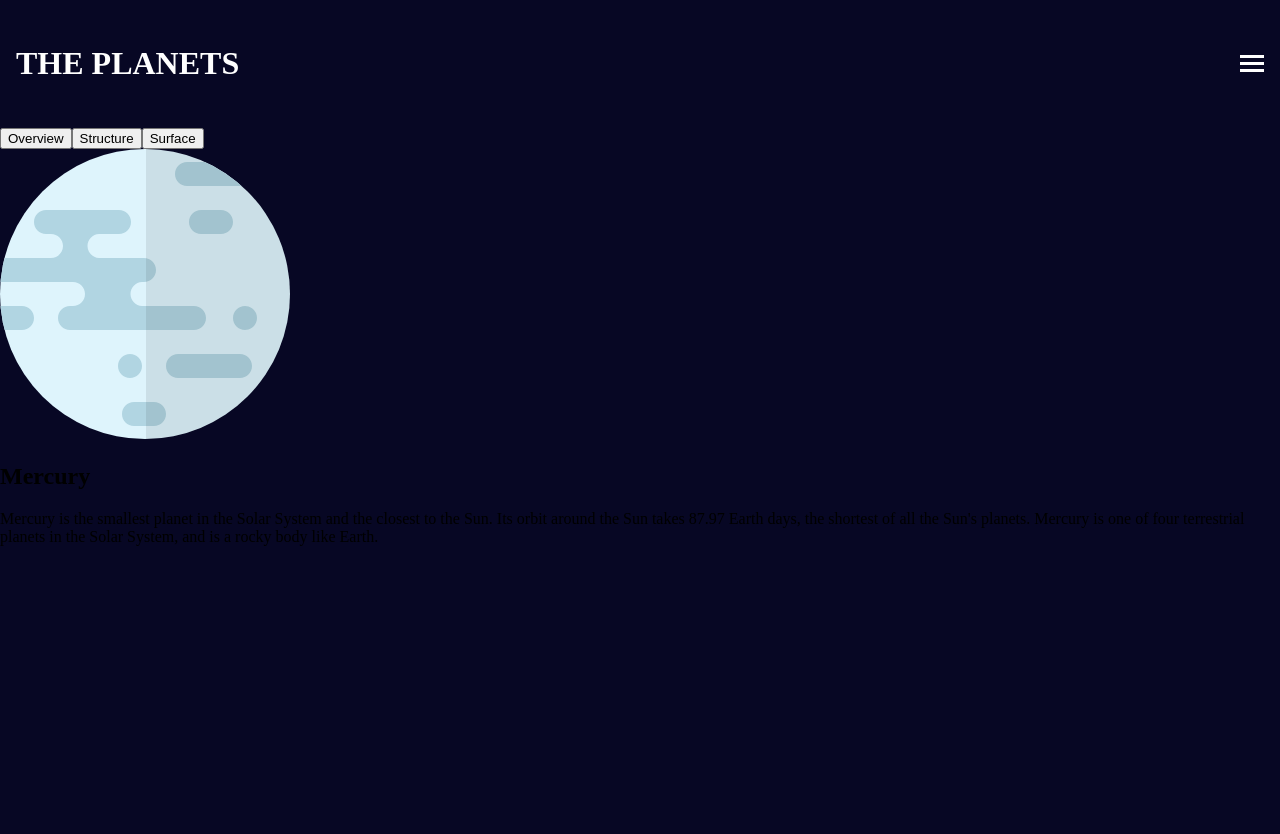
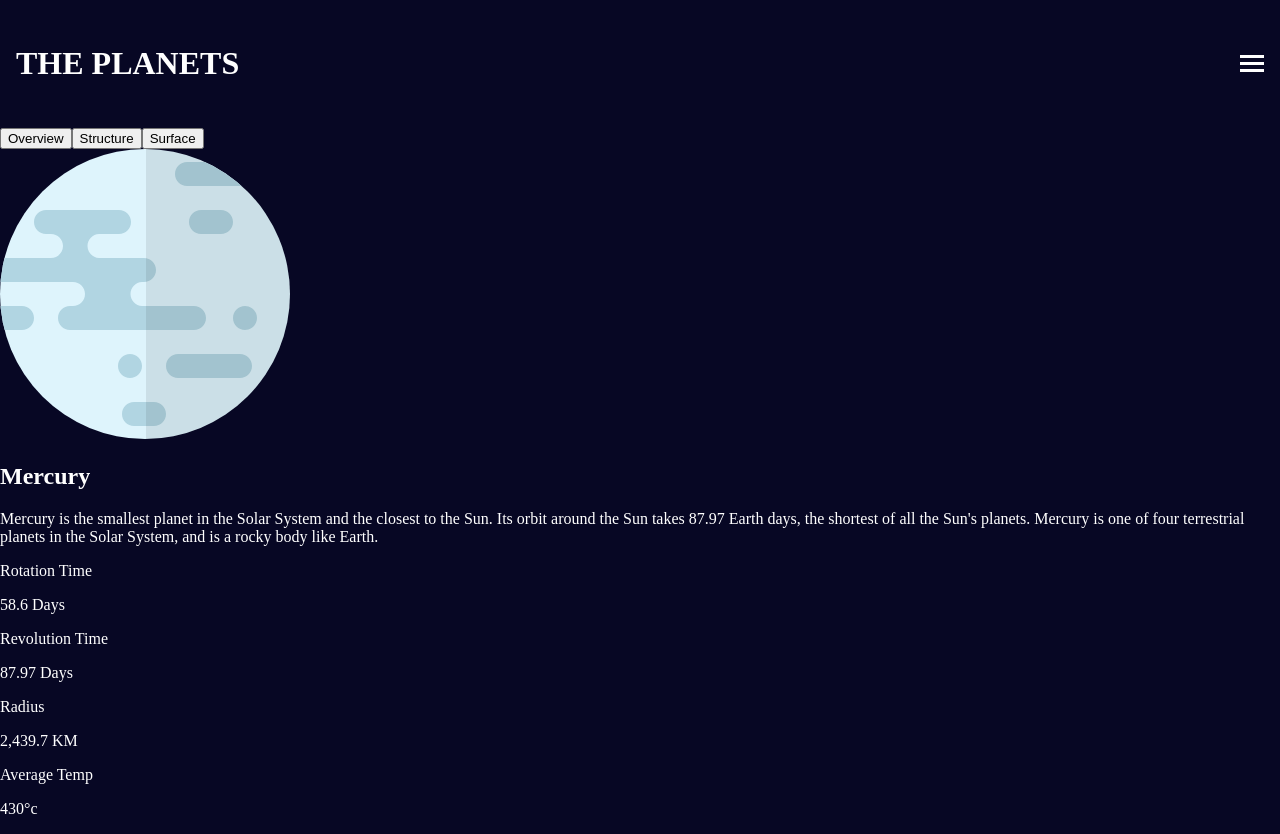
Before and after one commit to maha404/planets-fact-site, a React (Vite) app in the folder planets-fact-site/: page /Mercury in a window 1280 px wide. Before the commit the page ends 800 px from the top, so only its background shows below. Built offline with nearby package versions, Linux system fonts and the light colour scheme.

Commit message:
feat: add InfoCard component and display planetary data in Mercury page

```diff
--- a/planets-fact-site/src/App.css
+++ b/planets-fact-site/src/App.css
@@ -21,6 +21,7 @@
 body {
   margin: 0;
   background-color: var(--navy-950);
+  color: var(--neutral-0);
 }
 
 /* Mobile */
--- a/planets-fact-site/src/Pages/MercuryPage.tsx
+++ b/planets-fact-site/src/Pages/MercuryPage.tsx
@@ -1,6 +1,7 @@
 import MobileMenu from "../components/Mobile/MobileMenu";
 import { useEffect, useState } from "react";
 import TabBar from "../components/Mobile/TabBar";
+import InfoCard from "../components/InfoCard";
 
 export default function Mercury() {
     const [data, setData] = useState([]);
@@ -60,6 +61,11 @@ export default function Mercury() {
                     <p>{content}</p>
                 </div>
 
+                <InfoCard title="Rotation Time" value={mercuryData?.rotation || "Loading..."} />
+                <InfoCard title="Revolution Time" value={mercuryData?.revolution || "Loading..."} />
+                <InfoCard title="Radius" value={mercuryData?.radius || "Loading..."} />
+                <InfoCard title="Average Temp" value={mercuryData?.temperature || "Loading..."} />
+
             </div>
         </>
     );
--- /dev/null
+++ b/planets-fact-site/src/components/InfoCard.tsx
@@ -0,0 +1,13 @@
+interface props {
+    title: "Rotation Time" | "Revolution Time" | "Radius" | "Average Temp";
+    value: string;
+}
+
+export default function InfoCard(props: props) {
+    return (
+        <div className="info-card">
+            <p>{props.title}</p>
+            <p>{props.value}</p>
+        </div>
+    )
+}
```
